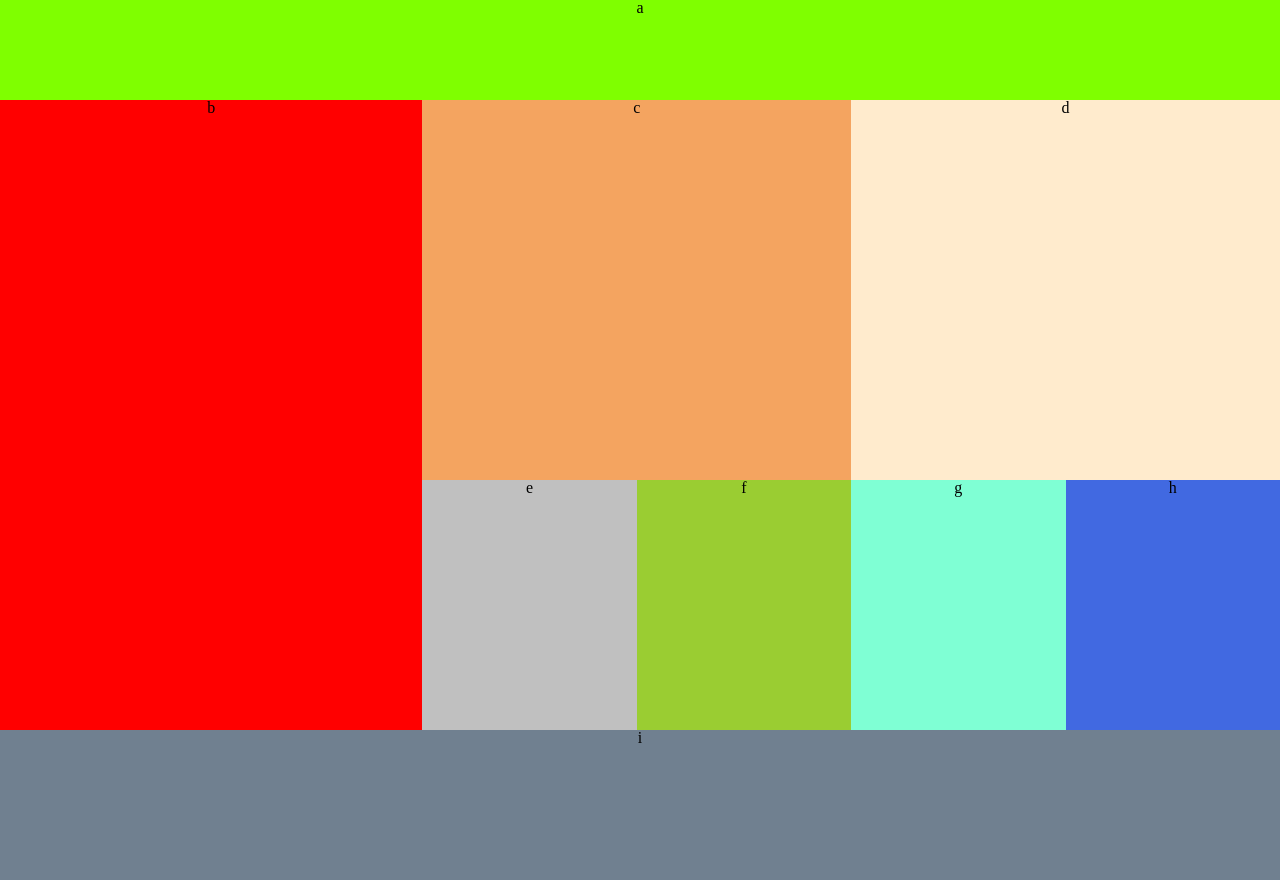
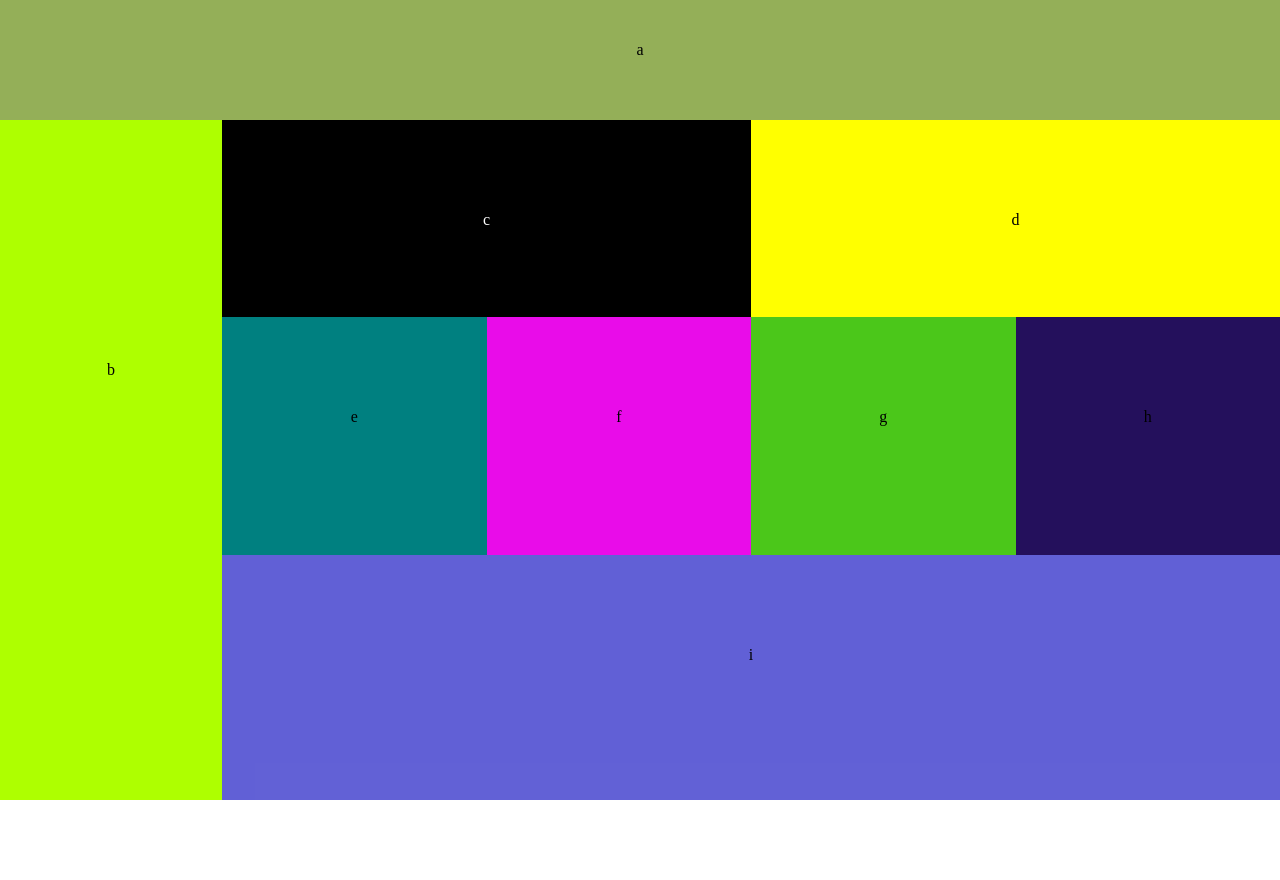
Before and after one commit to MohmmadNada/lab-01, a plain HTML site: page index.html in a window 1280 px wide. After the commit the page ends 800 px from the top, so only its background shows below. Drawn offline with Linux system fonts and the light colour scheme.

Commit message:
css flex finish

```diff
--- a/css/base.css
+++ b/css/base.css
@@ -1,5 +1,11 @@
 * {
     box-sizing: border-box;
+}
+
+html {
+    height: 100%;
+    margin: 0px;
+    width: 100%;
 }
 
 body {
@@ -8,3 +14,10 @@ body {
     padding: 0;
     width: 100%;
 }
+
+main {
+    height: 100%;
+    margin: 0;
+    padding: 0;
+    width: 100%;
+}
--- a/css/flex.css
+++ b/css/flex.css
@@ -1,109 +1,145 @@
 @media (max-width: 767px) {
+    #mainContainer {
+        display: flex;
+        flex-direction: column;
+        flex-wrap: wrap;
+        width: 100%;
+        height: 100%;
+        position: relative;
+    }
     #a {
-        display: block;
         width: 100%;
-        height: 75px;
-        background-color: black;
-        color: blanchedalmond;
+        /* border: 3px solid black; */
+        height: 7%;
+        text-align: center;
+        line-height: 40px;
+        background-color: darkblue;
+        color: white;
+    }
+    #DivWithA {
+        height: 85%;
+    }
+    #efgh {
+        display: flex;
+        flex-direction: row;
+        flex-wrap: wrap;
+        /* border: yellow solid 3px; */
+        /* height: 70%; */
+        flex: 1;
     }
     #b {
         width: 100%;
-        height: 75px;
-        background-color: rgb(84, 85, 83);
+        background-color: rgb(218, 0, 0);
+        height: 30%;
+        text-align: center;
+        line-height: 200px;
     }
     #c {
         width: 100%;
-        height: 75px;
-        background-color: red;
+        background-color: rgba(129, 144, 211, 0.603);
+        height: 60%;
+        text-align: center;
+        line-height: 80px;
     }
     #d {
         width: 100%;
-        height: 75px;
-        background-color: brown;
-    }
-    #efgh {
-        position: relative;
-        /* float: left; */
-        width: 100%;
-    }
-    .e {
-        width: 50%;
-        float: left;
-        height: 250px;
-        background-color: snow;
-    }
-    #e {
-        background-color: yellow;
-    }
-    #f {
-        background-color: olive;
-    }
-    #g {
-        background-color: silver;
+        background-color: rgba(4, 11, 46, 0.603);
+        height: 20%;
+        color: white;
+        text-align: center;
+        line-height: 80px;
     }
     #i {
         width: 100%;
-        height: 80px;
-        float: left;
-        background-color: seagreen;
+        background-color: red;
+        height: 10%;
+        color: white;
+        text-align: center;
+        line-height: 80px;
+    }
+    #DivWithB {
+        /* border: yellow solid 3px; */
+        height: 60%;
+        /* flex: 100; */
+    }
+    .e {
+        height: 125px;
+        border: black solid 3px;
+        width: 50%;
+        text-align: center;
+        line-height: 80px;
+    }
+    #i {
+        flex: 1;
+        text-align: center;
+        line-height: 40px;
+        height: 77px;
     }
 }
 
+
+/* flex file*/
+
 @media (min-width: 768px) and (max-width: 2000px) {
+    #mainContainer {
+        display: flex;
+        flex-direction: column;
+        width: 100%;
+        height: 100%;
+        /* border: steelblue solid 3px; */
+    }
     #a {
         width: 100%;
-        height: 100px;
-        background-color: chartreuse;
+        height: 15%;
+        /* border: steelblue solid 3px; */
+        background-color: rgb(148, 175, 88);
+        text-align: center;
+        line-height: 100px;
+    }
+    #DivWithA {
+        /* border: black solid 3px; */
+        width: 100%;
+        height: 85%;
+        display: flex;
+        flex-direction: row;
     }
     #b {
-        float: left;
-        width: 33%;
-        background-color: red;
-        height: 630px;
+        background-color: rgb(174, 255, 0);
+        text-align: center;
+        line-height: 500px;
+        height: 100%;
+        /* border: black solid 3px; */
+        width: 21%;
+        text-align: center;
+    }
+    #DivWithB {
+        width: 100%;
+        display: flex;
+        /* border: black solid 3px; */
+        flex-direction: column;
+        flex-wrap: wrap;
     }
     #c-b {
-        position: relative;
-        float: left;
-        width: 67%;
-        height: 380px;
-        background-color: blanchedalmond;
-    }
-    #c {
-        height: 100%;
-        width: 50%;
-        background-color: sandybrown;
-        float: left;
-    }
-    #d {
-        height: 100%;
-        float: left;
-        width: 50%;
+        width: 100%;
+        /* border: black solid 3px; */
+        height: 29%;
+        display: flex;
+        flex-direction: row;
     }
     #efgh {
-        position: relative;
-        float: left;
-        width: 67%;
-        height: 250px;
-    }
-    .e {
-        width: 25%;
-        float: left;
-        height: 250px;
-        background-color: royalblue;
-    }
-    #e {
-        background-color: silver;
-    }
-    #f {
-        background-color: yellowgreen;
-    }
-    #g {
-        background-color: aquamarine;
+        width: 100%;
+        /* border: black solid 3px; */
+        height: 35%;
+        display: flex;
+        flex-direction: row;
     }
     #i {
         width: 100%;
-        height: 150px;
-        float: left;
-        background-color: slategrey;
+        /* border: black solid 3px; */
+        height: 29%;
+        flex: 1;
+        background-color: rgba(30, 28, 196, 0.698);
+        text-align: center;
+        line-height: 200px;
     }
 }
--- a/css/layout.css
+++ b/css/layout.css
@@ -1,8 +1,48 @@
-        #mainContainer {
-            /* border: 3px black solid; */
+    @media (max-width: 767px) {}
+
+    @media (min-width: 768px) and (max-width: 2000px) {
+        #c {
+            width: 50%;
+            /* border: blue solid 3px; */
             text-align: center;
-            width: 100%;
-            height: 100%;
-            position: relative;
-            margin: auto;
+            background-color: black;
+            color: white;
+            line-height: 200px;
+            text-align: center;
         }
+        #d {
+            width: 50%;
+            /* border: blue solid 3px; */
+            flex: 1;
+            text-align: center;
+            background-color: yellow;
+            line-height: 200px;
+            text-align: center;
+        }
+        .e {
+            /* border: blue solid 3px; */
+            text-align: center;
+            width: 25%;
+        }
+        #e {
+            background-color: teal;
+            line-height: 200px;
+            text-align: center;
+        }
+        #f {
+            background-color: rgb(233, 12, 233);
+            line-height: 200px;
+            text-align: center;
+        }
+        #g {
+            background-color: rgb(75, 199, 26);
+            line-height: 200px;
+            text-align: center;
+        }
+        #h {
+            background-color: rgb(36, 16, 92);
+            line-height: 200px;
+            text-align: center;
+        }
+    }
+    /* layout*/
--- a/index.html
+++ b/index.html
@@ -2,11 +2,12 @@
 <html lang="en">
 
 <head>
+    <meta name="viewport" content="width=device-width, initial-scale=1.0">
     <title>SMACSS and Responsive Web Design</title>
     <link rel="stylesheet" href="./css/reset.css">
     <link rel="stylesheet" href="./css/base.css">
     <link rel="stylesheet" href="./css/layout.css">
-    <link rel="stylesheet" href="./css/module.css">
+    <link rel="stylesheet" href="./css/flex.css">
 
 </head>
 
@@ -15,7 +16,9 @@
     <main>
         <div id="mainContainer">
             <div id="a">a</div>
+            <div id='DivWithA'>
                 <div id="b">b</div>
+                <div id="DivWithB">
                     <div id="c-b">
                         <div id="c">c</div>
                         <div id="d">d</div>
@@ -28,6 +31,8 @@
                     </div>
                     <div id="i">i</div>
                 </div>
+            </div>
+        </div>
     </main>
     <!-- <footer></footer> -->
     <script></script>
```
Also changed, not shown: css/test.css (added). Lines whose indentation alone changed are shown as unchanged.
